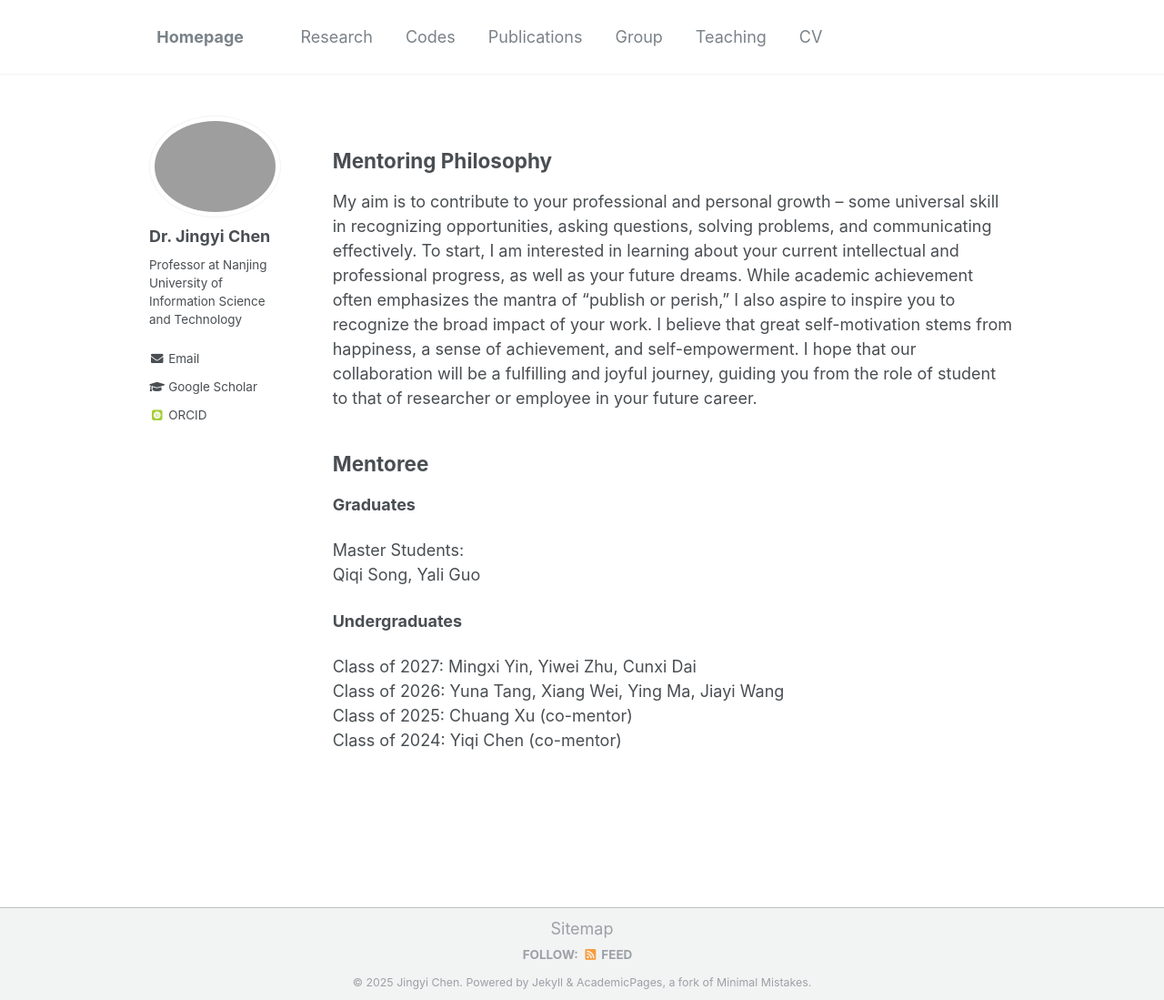
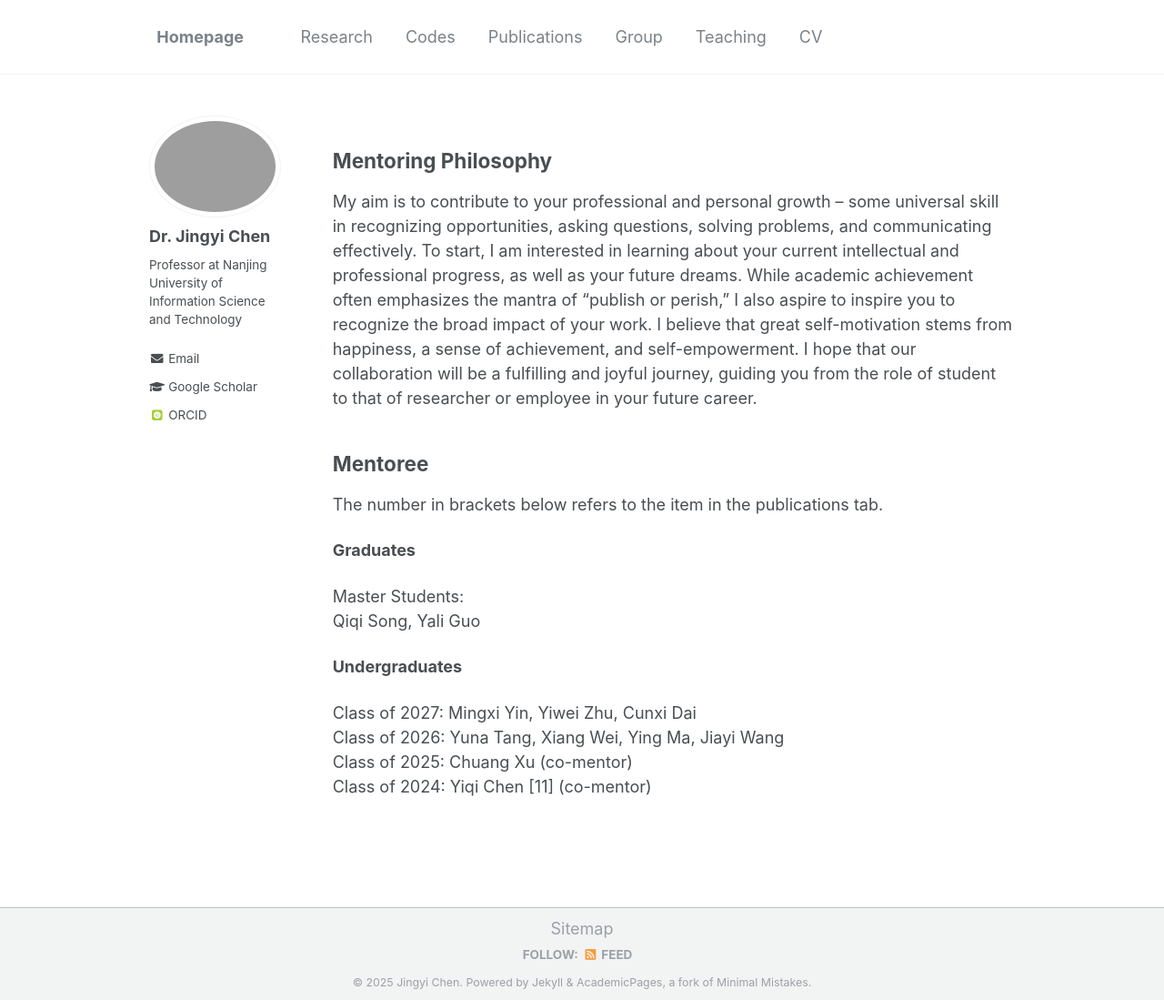
Before and after one commit to Jingyi-Chen/jingyi-chen.github.io, a Jekyll site: the page built from _pages/group.md, in a window 1280 px wide and 1099 px high. Shown: the whole window at 91% size. Built offline with Jekyll 4.4.1, drawn with Linux system fonts in a browser that asks for light colours; some web fonts are replaced.

Commit message:
Update group.md

```diff
--- a/_pages/group.md
+++ b/_pages/group.md
@@ -11,6 +11,8 @@ My aim is to contribute to your professional and personal growth -- some univers
 
 Mentoree
 -
+The number in brackets below refers to the item in the publications tab.
+
 **Graduates**
 
 Master Students:\
@@ -21,4 +23,4 @@ Qiqi Song, Yali Guo
 Class of 2027: Mingxi Yin, Yiwei Zhu, Cunxi Dai\
 Class of 2026: Yuna Tang, Xiang Wei, Ying Ma, Jiayi Wang\
 Class of 2025: Chuang Xu (co-mentor)\
-Class of 2024: Yiqi Chen (co-mentor)
+Class of 2024: Yiqi Chen [11] (co-mentor)
```
